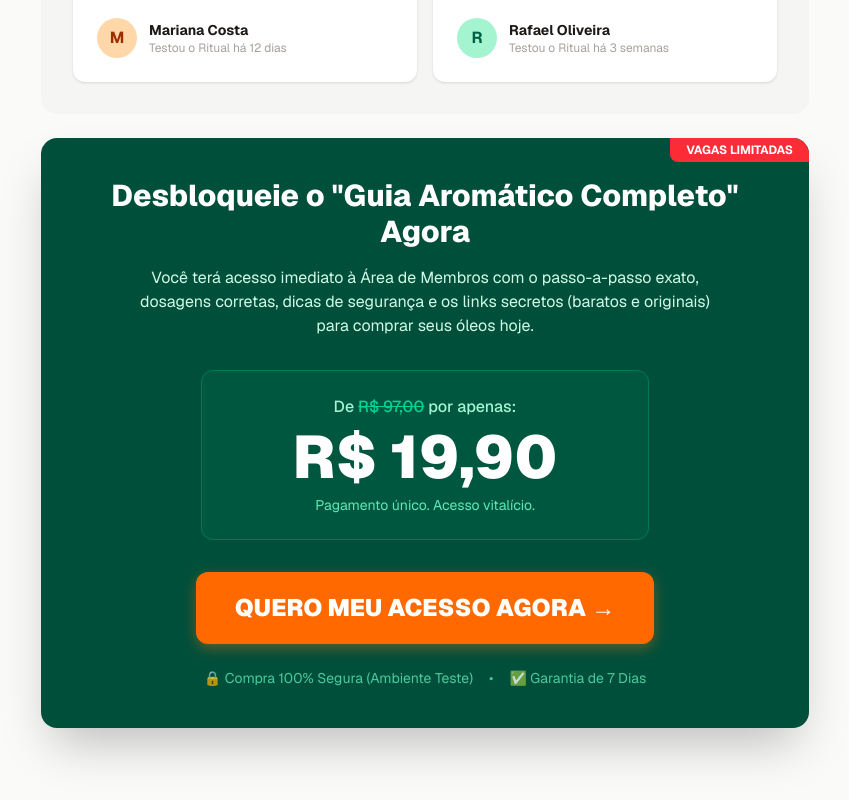
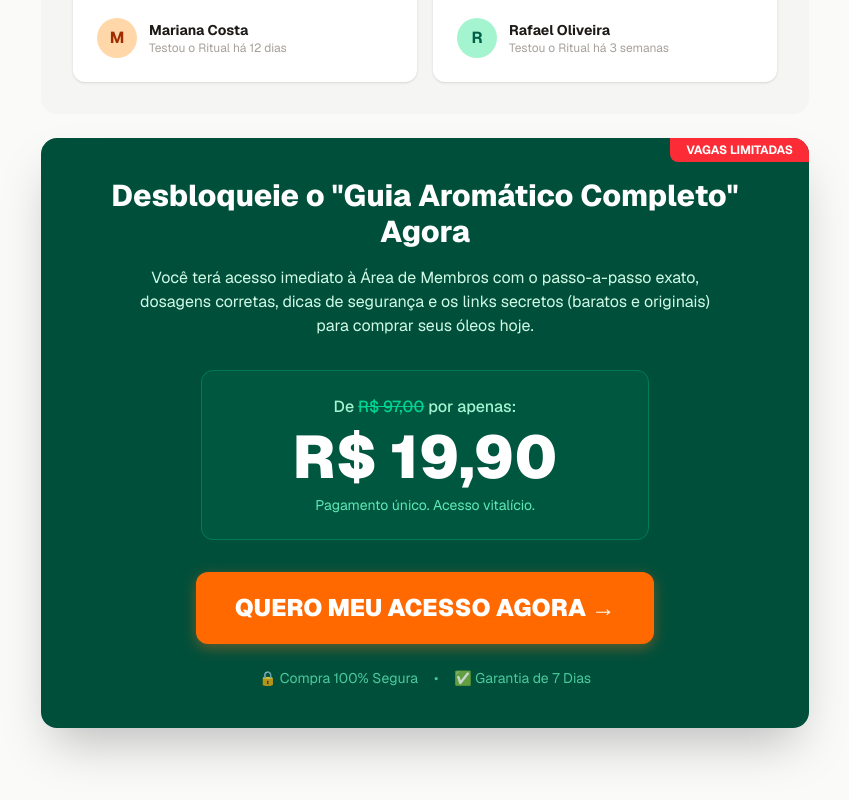
Before and after one commit to caiocchagas/vida-com-aroma, a Next.js app: page /results in a window 1280 px wide. Shown: the part 1375-2175 px from the top of the page, without its empty margins (215-1064 px from the left). Built offline with nearby package versions, Linux system fonts and the light colour scheme.

Commit message:
style: remove '(Ambiente Teste)' from security badge on results page

```diff
--- a/src/app/(funnel)/results/page.tsx
+++ b/src/app/(funnel)/results/page.tsx
@@ -181,7 +181,7 @@ function ResultsContent() {
                     </button>
 
                     <div className="mt-6 flex flex-col md:flex-row items-center justify-center gap-4 text-sm text-emerald-300/80">
-                        <span className="flex items-center gap-1">🔒 Compra 100% Segura (Ambiente Teste)</span>
+                        <span className="flex items-center gap-1">🔒 Compra 100% Segura</span>
                         <span className="hidden md:inline">•</span>
                         <span className="flex items-center gap-1">✅ Garantia de 7 Dias</span>
                     </div>
```
